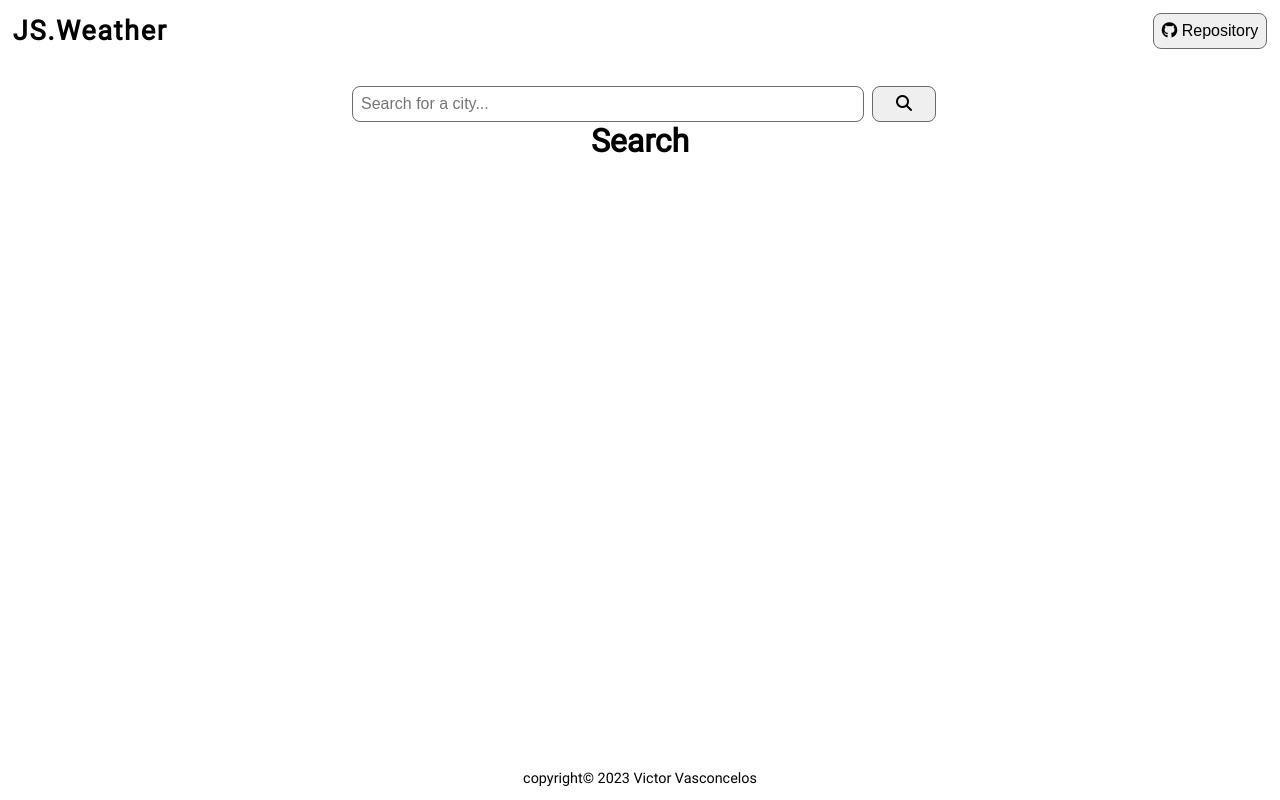
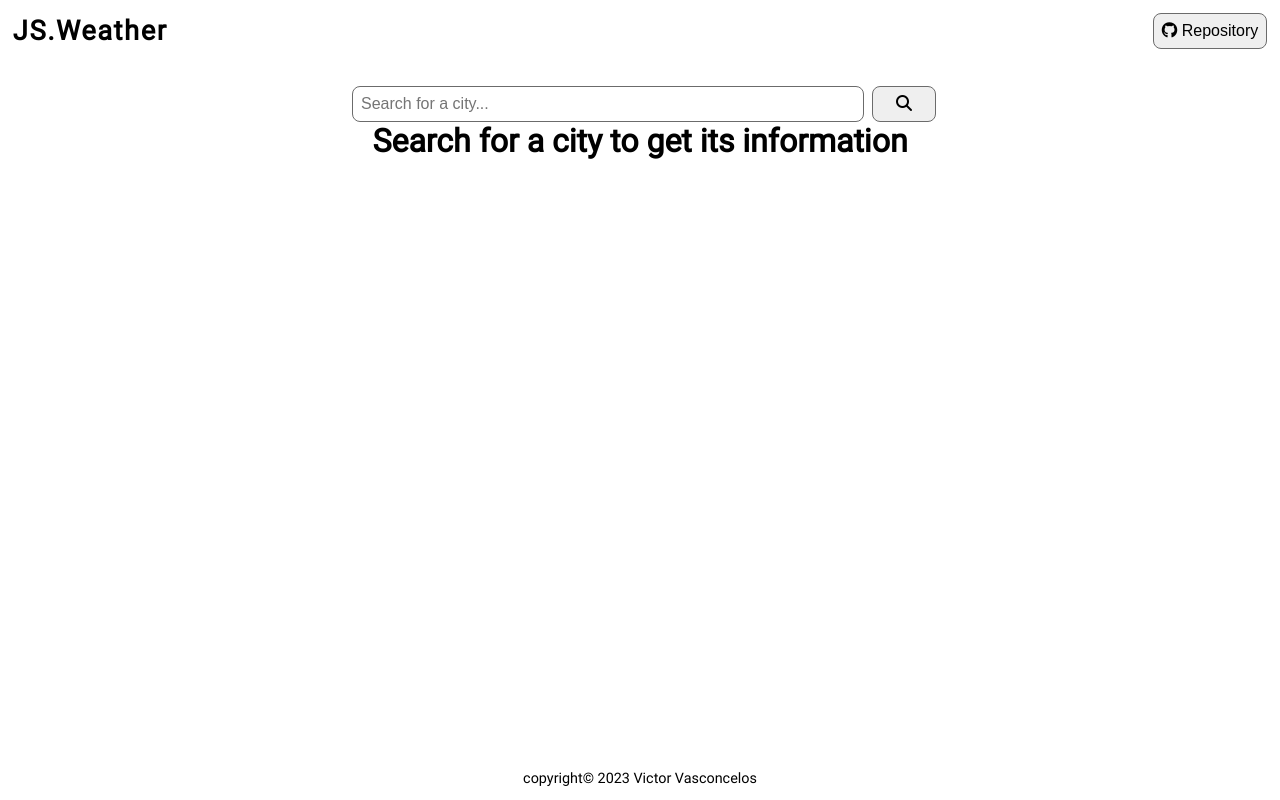
Before and after one commit to Victorcelos/weather-app, a React (Vite) app: page / in a window 1280 px wide. Built offline with nearby package versions, Linux system fonts and the light colour scheme.

Commit message:
:sparkles: Update Home.jsx

```diff
--- a/src/pages/Home.jsx
+++ b/src/pages/Home.jsx
@@ -1,10 +1,10 @@
-import React, { useEffect, useState } from "react";
+import React, { useState } from "react";
 
 import '../styles/Home.css';
 import { Header } from "../components/Header/Header";
 import { Footer } from "../components/Footer/Footer";
 import { Weather } from "../components/Weather/Weather";
-import { getWeatherInfo, getWeatherInfoByName } from "../services/apiCall";
+import { getWeatherInfoByName } from "../services/apiCall";
 
 const Home = () => {
     const [cityName, setCityName] = useState();
@@ -28,7 +28,9 @@ const Home = () => {
                     <i className="fa-solid fa-magnifying-glass"></i>
                 </button>
             </section>
-            {!weatherData ? <h1>Search</h1> : <Weather weatherData={weatherData[0]} />}
+            {!weatherData
+            ? <h1 className="main-title-message">Search for a city to get its information</h1>
+            : <Weather weatherData={weatherData[0]} />}
         </main>
         <Footer />
         </>
```
